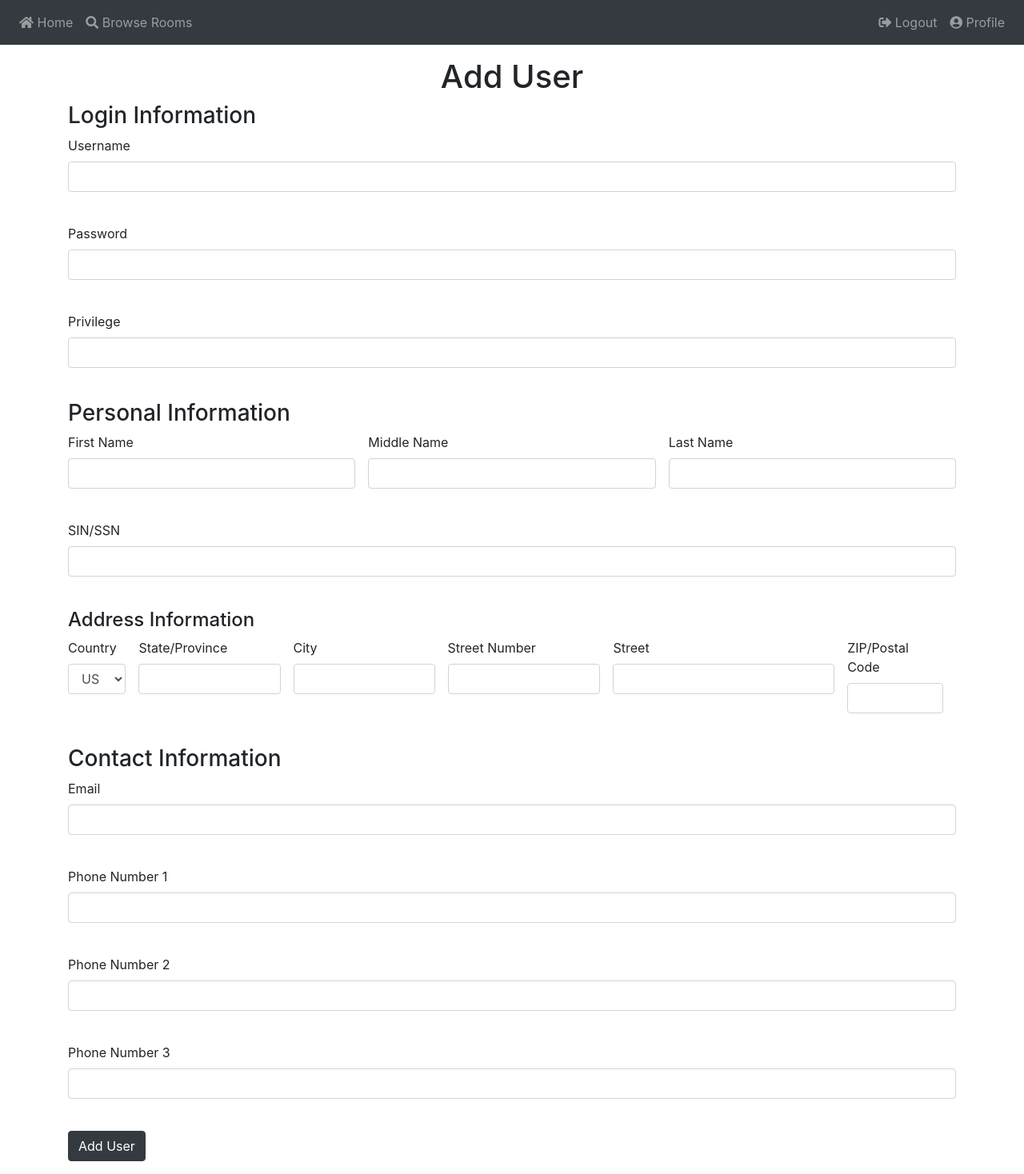
After one commit to AustinTamb/eHotels, a Flask app: page /add_user in a window 1280 px wide. The commit adds this page. Shown: the whole page at 80% size. Run offline with Flask 2, Linux system fonts and the light colour scheme; a user stored in the database is signed in; some libraries are stand-ins or nearby versions.

Commit message:
Added View/Add/Delete Users

```diff
--- a/app/forms.py
+++ b/app/forms.py
@@ -45,7 +45,7 @@
     # PERSONAL INFORMATION
     # NAME
     f_name = StringField('First Name', validators=[DataRequired()])
-    m_name = StringField('Middle Name', validators=[DataRequired()])
+    m_name = StringField('Middle Name', validators=[])
     l_name = StringField('Last Name', validators=[DataRequired()])
     # Other
     sin    = IntegerField("SIN/SSN", validators=[DataRequired()])
@@ -126,3 +126,39 @@
     def validate_rating(self, rating):
         if rating.data < 0 or rating.data > 5:
             raise ValidationError("Invalid rating range!")
+
+
+class AddUserForm(FlaskForm):
+    # Login information
+    username = StringField('Username', validators=[DataRequired()])
+    password = StringField('Password', validators=[DataRequired()])
+    priv = IntegerField("Privilege", validators=[DataRequired()])
+    # PERSONAL INFORMATION
+    # NAME
+    f_name = StringField('First Name', validators=[DataRequired()])
+    m_name = StringField('Middle Name', validators=[])
+    l_name = StringField('Last Name', validators=[DataRequired()])
+    # Other
+    sin    = IntegerField("SIN/SSN", validators=[DataRequired()])
+
+
+    # CONTACT INFORMATION
+    email = StringField('Email', validators=[DataRequired(), Email()])
+
+    phone1 = StringField('Phone Number 1', validators=[DataRequired()])
+    phone2 = StringField('Phone Number 2')
+    phone3 = StringField('Phone Number 3')
+
+    # ADDRESS INFO
+    country = SelectField("Country", choices=[("us", "US"), ('CAD', "Canada")], validators=[DataRequired()])
+    state = StringField("State/Province", validators=[DataRequired()])
+    city = StringField('City', validators=[DataRequired()])
+    street_num = IntegerField("Street Number", validators=[DataRequired()])
+    street = StringField("Street", validators=[DataRequired()])
+    zip = StringField('ZIP/Postal Code', validators=[DataRequired()])
+
+    submit = SubmitField('Add User')
+
+    def validate_priv(self, priv):
+        if priv.data > 3 or priv.data < 0:
+            raise ValidationError("Invlid privilege level!")
--- a/app/routes.py
+++ b/app/routes.py
@@ -1,7 +1,7 @@
 from flask import render_template, flash, redirect, url_for, request
 from flask_login import current_user, login_user, login_required, logout_user
 from app import app, db
-from app.forms import LoginForm, RegistrationForm, EditUserForm, AddChainForm, AddHotelForm
+from app.forms import LoginForm, RegistrationForm, EditUserForm, AddChainForm, AddHotelForm, AddUserForm
 from app.models import User, Addr, Phone, Chain, Hotel, Room, Booking, Archive
 from werkzeug.urls import url_parse
 import datetime
@@ -14,29 +14,6 @@
         "index.html",
         title = "Home"
     )
-
-def allowed_file(filename):
-    return '.' in filename and \
-           filename.rsplit('.', 1)[1].lower() in ALLOWED_EXTENSIONS
-
-@app.route('/', methods=['GET', 'POST'])
-def upload_file():
-    if request.method == 'POST':
-        # check if the post request has the file part
-        if 'file' not in request.files:
-            flash('No file part')
-            return redirect(request.url)
-        file = request.files['file']
-        # if user does not select file, browser also
-        # submit an empty part without filename
-        if file.filename == '':
-            flash('No selected file')
-            return redirect(request.url)
-        if file and allowed_file(file.filename):
-            filename = secure_filename(file.filename)
-            file.save(os.path.join(app.config['UPLOAD_FOLDER'], filename))
-            return redirect(url_for('uploaded_file', filename=filename))
-    return render_template()
 
 
 @app.route('/login', methods=['GET', 'POST'])
@@ -60,12 +37,6 @@
 @login_required
 def logout():
     logout_user()
-    return redirect(url_for('index'))
-
-@app.route("/book_room/<user_id>/<int:room_id>")
-@login_required
-def book_room(user_id, room_id):
-    print(f"ROOM ID: {room_id}")
     return redirect(url_for('index'))
 
 @app.route('/register', methods=['GET', 'POST'])
@@ -117,6 +88,7 @@
 
 @app.route("/user/<username>")
 @app.route("/user/<username>/")
+@login_required
 def user(username):
     user = User.query.filter_by(username = username).first_or_404()
     bookings = Booking.query.filter_by(user = user.id)
@@ -134,6 +106,7 @@
     )
 
 @app.route("/edit_user/<username>/", methods=["GET", "POST"])
+@login_required
 def edit_user(username):
     if current_user.priv > 1 or current_user.username == username:
         user = User.query.filter_by(username = username).first_or_404()
@@ -187,6 +160,12 @@
     else:
         return redirect(url_for('user', username = username))
 
+@app.route("/view_users")
+@login_required
+def view_users():
+    users = User.query.all()
+    return render_template("view_users.html", users = users)
+
 @app.route("/add_room/<chain_id>/<hotel_id>", methods = ["GET", "POST"])
 def add_room(chain, hotel):
     chain = Chain.query.filter_by(id = chain).first_or_404()
@@ -203,6 +182,7 @@
     return render_template("view_hotels.html", hotels = hotels)
 
 @app.route("/add_chain", methods = ["GET", "POST"])
+@login_required
 def add_chain():
     form = AddChainForm()
     if form.validate_on_submit():
@@ -243,6 +223,7 @@
     return render_template('add_chain.html', title='Add Chain', form=form)
 
 @app.route("/add_hotel", methods = ["GET", "POST"])
+@login_required
 def add_hotel():
     form = AddHotelForm()
     if form.validate_on_submit():
@@ -283,19 +264,74 @@
         return redirect(url_for('view_hotels'))
     return render_template('add_hotel.html', title='Add Hotel', form=form)
 
+@app.route("/add_user", methods = ["GET", "POST"])
+@login_required
+def add_user():
+    form = AddUserForm()
+    if form.validate_on_submit():
+        addr = Addr(
+            country = form.country.data,
+            state = form.state.data,
+            city = form.city.data,
+            street_number = form.street_num.data,
+            street = form.street.data,
+            zip = form.zip.data
+        )
+        db.session.add(addr)
+
+        phone = Phone(
+            phone_1 = form.phone1.data,
+            phone_2 = form.phone2.data,
+            phone_3 = form.phone3.data
+        )
+        db.session.add(phone)
+        db.session.commit()
+
+        addrs = addr.id
+        phone_nums = phone.id
+
+        user = User(
+            username = form.username.data,
+            sin = form.sin.data,
+            first_name = form.f_name.data,
+            middle_name = form.m_name.data,
+            last_name = form.l_name.data,
+            email = form.email.data,
+            address = addrs,
+            phone = phone_nums,
+            priv = form.priv.data
+        )
+
+        user.set_password(form.password.data)
+        db.session.add(user)
+        db.session.commit()
+
+        flash('New User Added!')
+        return redirect(url_for('view_users.html'))
+    return render_template('add_user.html', title='Add User', form=form)
 
 @app.route("/delete_chain/<chain_id>")
+@login_required
 def delete_chain(chain_id):
     Chain.query.filter_by(id=chain_id).delete()
     db.session.commit()
     return redirect(url_for("view_chains"))
 
 @app.route("/delete_hotel/<hotel_id>")
+@login_required
 def delete_hotel(chain_id):
     Chain.query.filter_by(id=chain_id).delete()
     db.session.commit()
     return redirect(url_for("view_chains"))
 
+@app.route("/delete_user/<user_id>")
+@login_required
+def delete_user(user_id):
+    User.query.filter_by(id=user_id).delete()
+    db.session.commit()
+    return redirect(url_for("view_chains"))
+
+
 @app.route("/cancel_booking/<int:booking_id>")
 @login_required
 def cancel_booking(booking_id):
--- /dev/null
+++ b/app/templates/add_user.html
@@ -0,0 +1,31 @@
+{% extends "base.html" %}
+
+{% block content %}
+
+    <h1 class="text-center">Add User</h1>
+    <form action="" method="post">
+        <div class="d-flex align-content-start">
+            {{ form.hidden_tag() }}
+            <div class="container">
+                <h3>Login Information</h3>
+                {% include "add_type/login.html" %}
+                <p>
+                    {{ form.priv.label }}<br>
+                    {{ form.priv(size=20, class="form-control") }}<br>
+                    {% for error in form.priv.errors %}
+                    <span style="color: red;">[{{ error }}]</span>
+                    {% endfor %}
+                </p>
+            </div>
+        </div>
+        <div class="d-flex align-content-start flex-column">
+            {% include "add_type/personal.html" %}
+            {% include "add_type/address.html" %}
+            {% include "add_type/contact.html" %}
+        </div>
+        <div class="container">
+            <p>{{ form.submit(class="btn btn-dark") }}</p>
+        </div>
+
+    </form>
+{% endblock %}
--- a/app/templates/base.html
+++ b/app/templates/base.html
@@ -28,6 +28,9 @@
                     </li>
                     <li class="nav-item">
                         <a class="nav-link" href="{{ url_for('view_hotels') }}"> View Hotels</a>
+                    </li>
+                    <li class="nav-item">
+                        <a class="nav-link" href="{{ url_for('view_users') }}"> View Users</a>
                     </li>
                 {% endif %}
             </ul>
```
Also changed, not shown: app/templates/view_users.html (added, +51 -0 lines), app.db.
